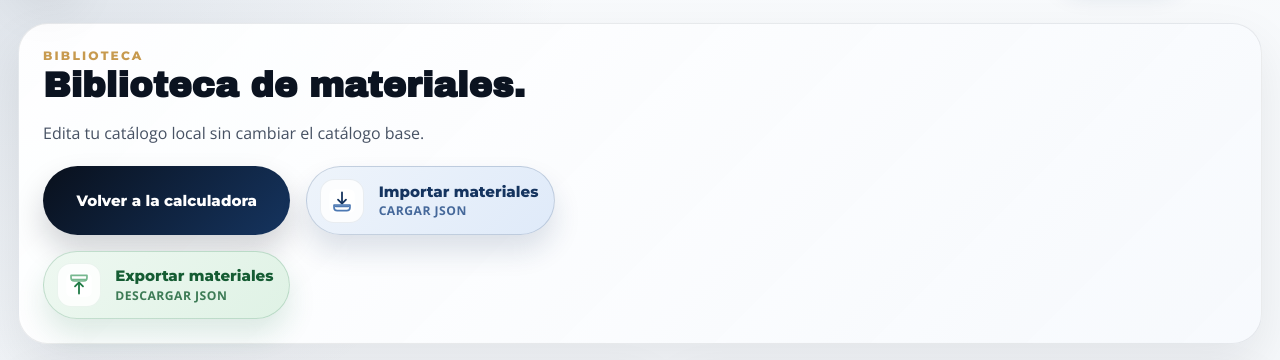
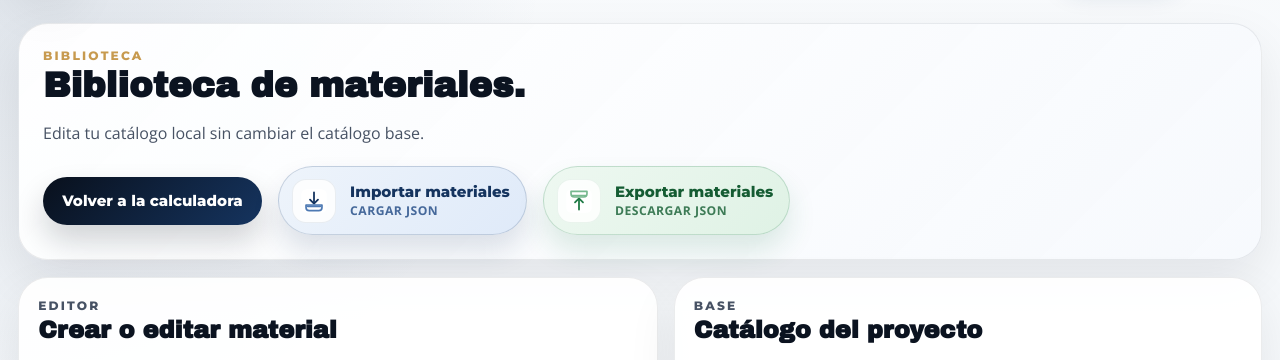
Before and after one commit to gonzalezreciogpt-a11y/laminate-theory-tool, a FastAPI app: page /materials-library in a window 1280 px wide. Shown: the part 86-446 px from the top of the page. Run offline with FastAPI, Linux system fonts and the light colour scheme; some libraries are stand-ins or nearby versions.

Commit message:
Keep material library actions on one row

```diff
--- a/app/web/static/styles.css
+++ b/app/web/static/styles.css
@@ -288,6 +288,11 @@ summary {
   margin-top: 1.2rem;
 }
 
+.hero-actions-materials {
+  grid-template-columns: repeat(3, max-content);
+  align-items: center;
+}
+
 .hero-actions-wide {
   display: flex;
   flex-wrap: wrap;
--- a/app/web/templates/materials_library.html
+++ b/app/web/templates/materials_library.html
@@ -7,7 +7,7 @@
     <p class="hero-copy">
       Edita tu catálogo local sin cambiar el catálogo base.
     </p>
-    <div class="hero-actions">
+    <div class="hero-actions hero-actions-materials">
       <a class="primary-link" href="/">Volver a la calculadora</a>
       <button type="button" class="excel-export-button materials-transfer-button materials-transfer-button-import" id="import-materials" aria-label="Importar materiales">
         <span class="excel-export-icon" aria-hidden="true">
```
